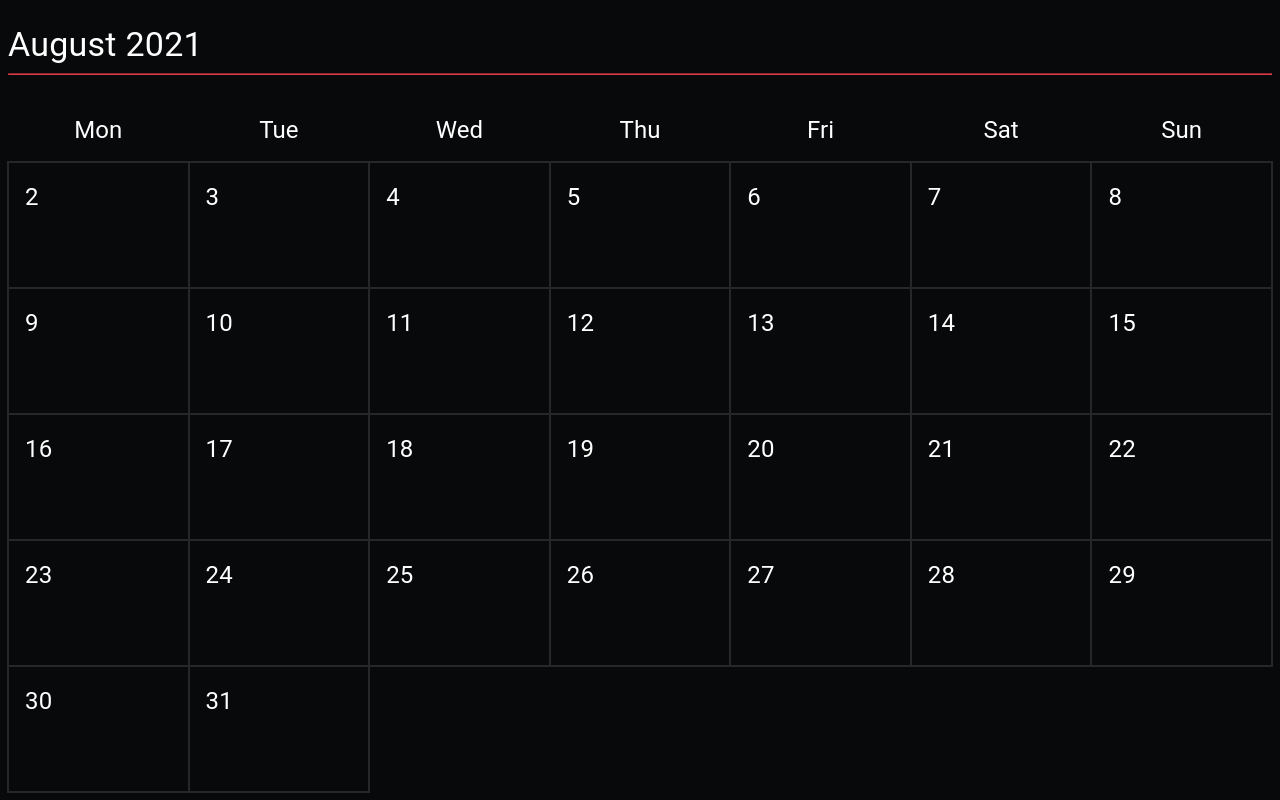
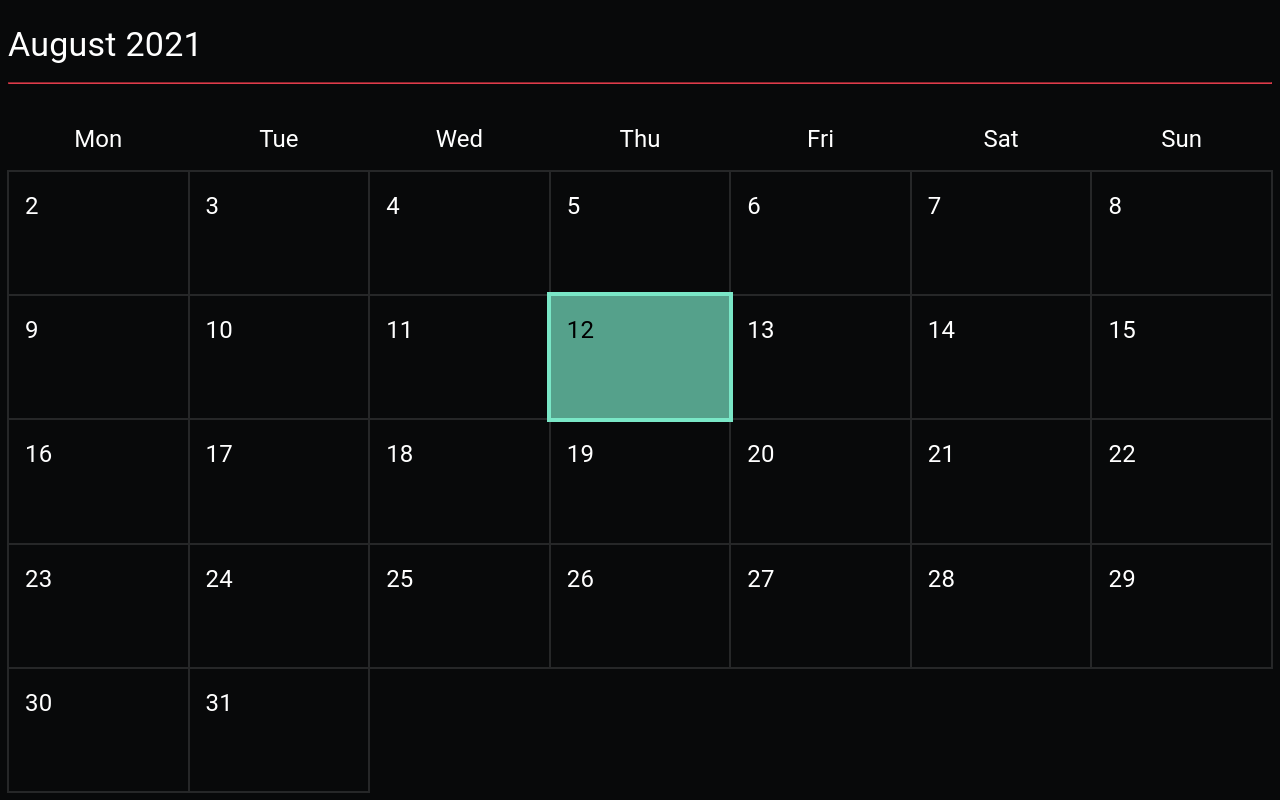
Before and after one commit to nicholas-roether/todate, a Next.js app: page / in a window 1280 px wide. Built offline with nearby package versions, Linux system fonts and the light colour scheme.

Commit message:
create some new stylings

```diff
--- a/src/frontend/components/calendar_view.tsx
+++ b/src/frontend/components/calendar_view.tsx
@@ -1,100 +1,9 @@
-import { Grid, makeStyles, Typography } from "@material-ui/core";
-import React, { useEffect } from "react";
+import React from "react";
+import { useEffect } from "react";
 import CalendarViewPage, {
 	CalendarTileContentMap
 } from "./calendar_view/calendar_view_page";
-import CalendarViewTile from "./calendar_view/calendar_view_tile";
 import PageView from "./page_view";
-
-// // TODO localization
-// const weekdayDateFormat = new Intl.DateTimeFormat([], {
-// 	weekday: "long"
-// });
-
-// const dayMonthDateFormat = new Intl.DateTimeFormat([], {
-// 	day: "numeric",
-// 	month: "numeric"
-// });
-
-// const useStyles = makeStyles((theme) => ({
-// 	container: {
-// 		display: "flex",
-// 		flexDirection: "column",
-// 		height: "100%"
-// 	},
-// 	grid: {
-// 		flex: 1
-// 	},
-// 	item: {
-// 		width: "calc(100% / 7)"
-// 	},
-// 	weekdays: {
-// 		display: "flex"
-// 	},
-// 	line: {
-// 		color: theme.palette.primary.main,
-// 		margin: 0
-// 	},
-// 	headerItem: {
-// 		width: "calc(100% / 7)",
-// 		padding: theme.spacing(1, 2)
-// 	}
-// }));
-
-// export interface CalendarViewProps {
-// 	date: Date;
-// }
-
-// const CalendarView = ({ date }: CalendarViewProps) => {
-// 	const classes = useStyles();
-// 	const startDate = new Date();
-// 	startDate.setFullYear(date.getFullYear(), date.getMonth(), 0);
-// 	startDate.setDate(startDate.getDate() - startDate.getDay() + 1);
-// 	const weekdayNames = [];
-// 	for (let i = 0; i < 7; i++)
-// 		weekdayNames.push(
-// 			weekdayDateFormat.format(
-// 				new Date(startDate.getTime() + 86400000 * i)
-// 			)
-// 		);
-
-// 	const cells: JSX.Element[] = [];
-// 	for (let i = 0; i < 42; i++) {
-// 		const tileDate = new Date(startDate.getTime() + 86400000 * i);
-// 		cells.push(
-// 			<Grid item key={i} className={classes.item}>
-// 				<CalendarViewTile
-// 					day={tileDate.getDate()}
-// 					month={
-// 						tileDate.getDate() === 1
-// 							? tileDate.getMonth()
-// 							: undefined
-// 					}
-// 					mainMonth={tileDate.getMonth() === date.getMonth()}
-// 				>
-// 					test
-// 				</CalendarViewTile>
-// 			</Grid>
-// 		);
-// 	}
-// 	return (
-// 		<div className={classes.container}>
-// 			<header>
-// 				<div className={classes.weekdays}>
-// 					{weekdayNames.map((name, i) => (
-// 						<div key={i} className={classes.headerItem}>
-// 							<Typography variant="h6">{name}</Typography>
-// 						</div>
-// 					))}
-// 				</div>
-// 				<hr className={classes.line} />
-// 			</header>
-// 			<Grid container className={classes.grid}>
-// 				{cells}
-// 			</Grid>
-// 		</div>
-// 	);
-// };
 
 export interface CalendarViewProps {
 	startDate: Date;
@@ -111,22 +20,14 @@ const CalendarView = ({
 	getTileContent,
 	onTileClick
 }: CalendarViewProps) => {
-	// return (
-	// 	<InfinitePageScroll
-	// 		direction="both"
-	// 		scrollbar="none"
-	// 		currentPage={0}
-	// 		builder={(index) => {
-	// 			const date = new Date(0);
-	// 			date.setFullYear(
-	// 				startDate.getFullYear(),
-	// 				startDate.getMonth() + index,
-	// 				1
-	// 			);
-	// 			date.setHours(0, 0, 0, 0);
-	// 			return <CalendarViewPage date={date} />;
-	// 		}}
-	// 	/>
+	const [today, setToday] = React.useState<Date>(new Date());
+
+	useEffect(() => {
+		setTimeout(() => {
+			setToday(new Date());
+		}, 86400000 - (Date.now() % 86400000));
+	}, [today]);
+
 	// Make sure outside code isn't affected
 	startDate = new Date(startDate);
 	startDate.setDate(1);
@@ -141,6 +42,7 @@ const CalendarView = ({
 				return (
 					<CalendarViewPage
 						date={offsetDate}
+						today={today}
 						tileContent={getTileContent?.(offsetDate.getMonth())}
 						onTileClick={onTileClick}
 					/>
--- a/src/frontend/components/calendar_view/calendar_view_page.tsx
+++ b/src/frontend/components/calendar_view/calendar_view_page.tsx
@@ -12,6 +12,7 @@ export type CalendarTileContentMap = CalendarTileContentMapElement[];
 
 export interface CalendarViewPageProps {
 	date: Date;
+	today?: Date;
 	onTileClick?: (date: Date, event: React.MouseEvent) => void;
 	tileContent?: CalendarTileContentMap;
 }
@@ -25,7 +26,8 @@ const useStyles = makeStyles((theme) => ({
 		padding: theme.spacing(1)
 	},
 	line: {
-		borderColor: theme.palette.primary.main
+		borderColor: theme.palette.primary.main,
+		marginTop: theme.spacing(2)
 	},
 	grid: {
 		flex: 1,
@@ -41,7 +43,8 @@ const useStyles = makeStyles((theme) => ({
 		padding: theme.spacing(2, 0)
 	},
 	gridTile: {
-		margin: "-1px"
+		margin: "-1px",
+		overflow: "shown"
 	}
 }));
 
@@ -63,6 +66,7 @@ for (let i = 0; i < 7; i++) {
 
 const CalendarViewPage = ({
 	date,
+	today,
 	onTileClick,
 	tileContent = []
 }: CalendarViewPageProps) => {
@@ -70,6 +74,10 @@ const CalendarViewPage = ({
 	date = new Date(date);
 	date.setDate(1);
 	date.setHours(0, 0, 0, 0);
+	if (today) {
+		today = new Date(today);
+		today.setHours(0, 0, 0, 0);
+	}
 	return (
 		<div className={classes.container}>
 			<header className={classes.header}>
@@ -110,6 +118,10 @@ const CalendarViewPage = ({
 								<CalendarViewTile
 									date={weekdayDate}
 									onClick={clickHandler}
+									today={
+										today &&
+										today.getTime() == weekdayDate.getTime()
+									}
 								>
 									{content}
 								</CalendarViewTile>
--- a/src/frontend/components/calendar_view/calendar_view_tile.tsx
+++ b/src/frontend/components/calendar_view/calendar_view_tile.tsx
@@ -1,4 +1,5 @@
 import { Card, CardContent, makeStyles, Typography } from "@material-ui/core";
+import clsx from "clsx";
 import React, { PropsWithChildren } from "react";
 import { EventHandler } from "react";
 
@@ -18,21 +19,46 @@ const useStyles = makeStyles((theme) => ({
 		width: "100%",
 		height: "100%",
 		background: theme.palette.background.default,
-		borderWidth: "2px"
+		borderWidth: "2px",
+		transition: theme.transitions.create(
+			["background", "color", "border-color"],
+			{
+				duration: theme.transitions.duration.short
+			}
+		),
+		cursor: "pointer",
+		"&:hover": {
+			background: theme.palette.background.paper
+		}
+	},
+	highlighted: {
+		color: theme.palette.secondary.contrastText,
+		borderColor: theme.palette.secondary.main,
+		background: theme.palette.secondary.dark,
+		borderWidth: "4px",
+		margin: "-2px",
+		width: "calc(100% + 4px)",
+		height: "calc(100% + 4px)",
+		position: "relative",
+		top: 0,
+		left: 0,
+		"&:hover": {
+			background: theme.palette.secondary.main
+		}
 	}
 }));
 
 interface CalendarViewTileProps {
 	date: Date;
-	component?: React.ElementType<React.HTMLAttributes<HTMLElement>>;
+	today?: boolean;
 	onClick?: EventHandler<React.MouseEvent>;
 }
 
 const CalendarViewTile = ({
 	date,
+	today = false,
 	onClick,
-	children,
-	component
+	children
 }: PropsWithChildren<CalendarViewTileProps>) => {
 	const classes = useStyles();
 	date.setHours(0, 0, 0, 0);
@@ -42,9 +68,8 @@ const CalendarViewTile = ({
 			variant="outlined"
 			raised={false}
 			square={true}
-			className={classes.container}
+			className={clsx(classes.container, today && classes.highlighted)}
 			onClick={onClick}
-			component={component}
 		>
 			<CardContent>
 				<Typography className={classes.dayText}>{dayText}</Typography>
```
Also changed, not shown: src/frontend/tsconfig.json (added, +7 -0 lines).
